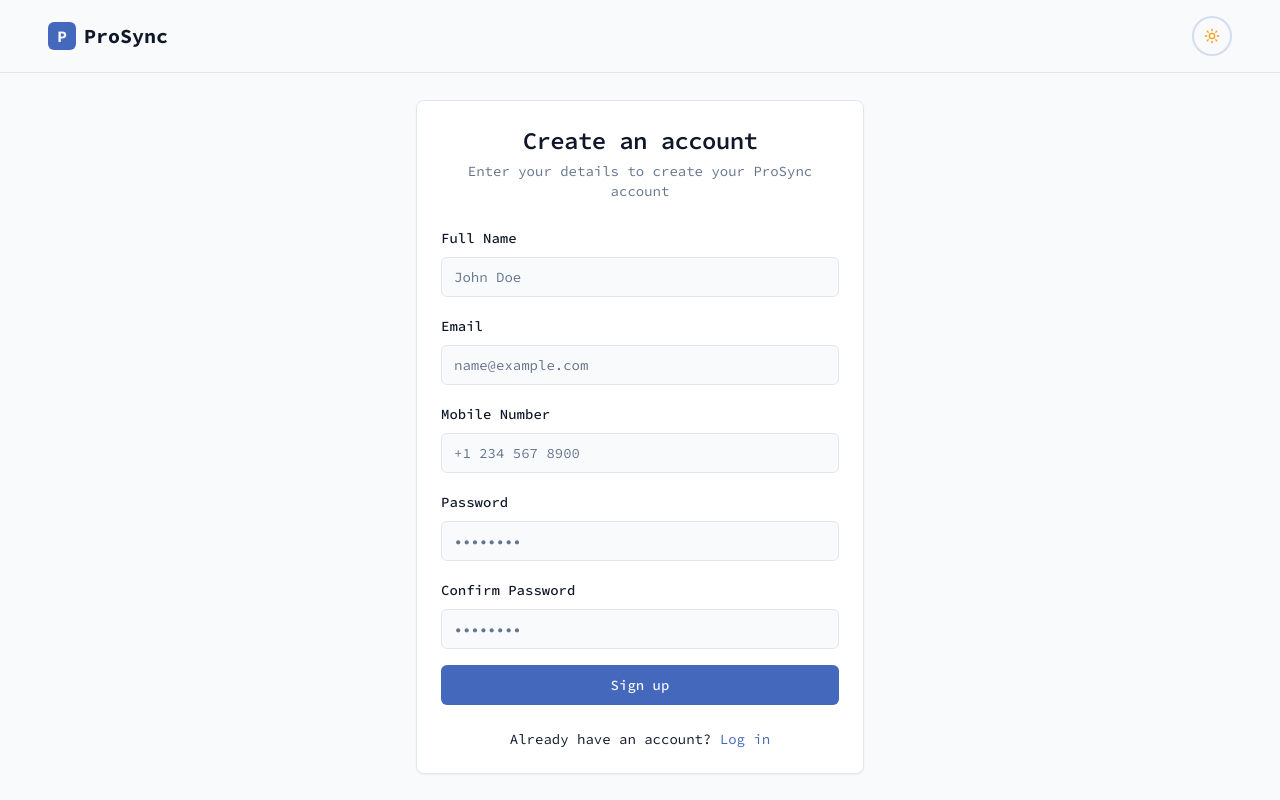
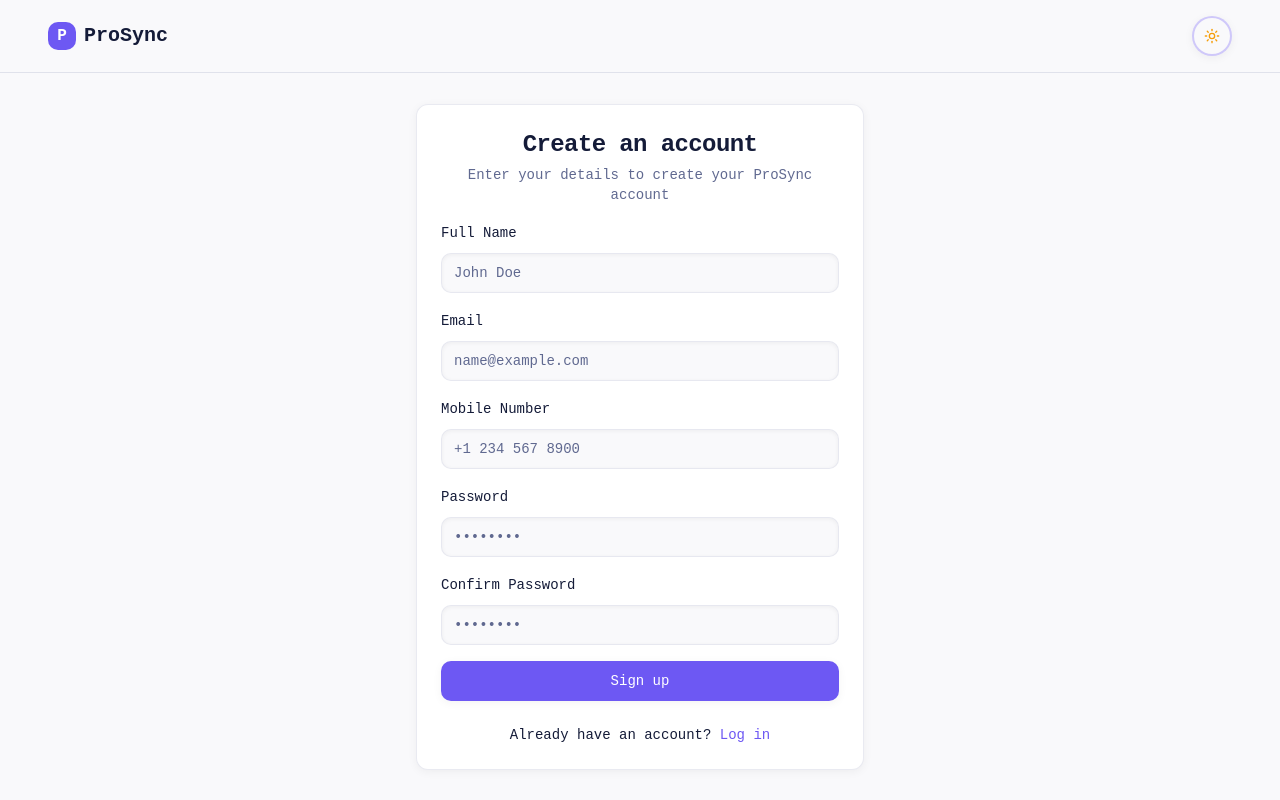
Before and after one commit to acadbunchies/ProSync-App-Main, a React (Vite) app: page /signup in a window 1280 px wide. Built offline with nearby package versions, Linux system fonts and the light colour scheme.

Commit message:
Refactor: Improve UI with new color scheme and shadows
- Updated the color scheme for better contrast and visual appeal.
- Added shadows to UI elements for depth.
- Improved border appearances for a cleaner look.

```diff
--- a/src/components/ThemeToggle.tsx
+++ b/src/components/ThemeToggle.tsx
@@ -43,8 +43,9 @@ export function ThemeToggle() {
       variant="outline"
       size="icon"
       onClick={toggleTheme}
-      className="rounded-full border-2 border-primary/20 hover:border-primary/50 transition-all button-pop"
+      className="rounded-full border-2 border-primary/30 hover:border-primary/70 transition-all button-pop"
       title={`Switch to ${theme === 'light' ? 'dark' : 'light'} theme`}
+      style={{ "--shadow-color": "rgba(142, 120, 255, 0.2)" } as React.CSSProperties}
     >
       {theme === "light" ? (
         <MotionIcon
--- a/src/components/ui/button.tsx
+++ b/src/components/ui/button.tsx
@@ -1,3 +1,4 @@
+
 import * as React from "react"
 import { Slot } from "@radix-ui/react-slot"
 import { cva, type VariantProps } from "class-variance-authority"
@@ -5,7 +6,7 @@ import { cva, type VariantProps } from "class-variance-authority"
 import { cn } from "@/lib/utils"
 
 const buttonVariants = cva(
-  "inline-flex items-center justify-center gap-2 whitespace-nowrap rounded-md text-sm font-medium ring-offset-background transition-colors focus-visible:outline-none focus-visible:ring-2 focus-visible:ring-ring focus-visible:ring-offset-2 disabled:pointer-events-none disabled:opacity-50 [&_svg]:pointer-events-none [&_svg]:size-4 [&_svg]:shrink-0",
+  "inline-flex items-center justify-center gap-2 whitespace-nowrap rounded-md text-sm font-medium ring-offset-background transition-colors focus-visible:outline-none focus-visible:ring-2 focus-visible:ring-ring focus-visible:ring-offset-2 disabled:pointer-events-none disabled:opacity-50 [&_svg]:pointer-events-none [&_svg]:size-4 [&_svg]:shrink-0 shadow-soft hover:shadow-medium transition-all duration-300",
   {
     variants: {
       variant: {
@@ -16,8 +17,8 @@ const buttonVariants = cva(
           "border border-input bg-background hover:bg-accent hover:text-accent-foreground",
         secondary:
           "bg-secondary text-secondary-foreground hover:bg-secondary/80",
-        ghost: "hover:bg-accent hover:text-accent-foreground",
-        link: "text-primary underline-offset-4 hover:underline",
+        ghost: "hover:bg-accent hover:text-accent-foreground shadow-none hover:shadow-none",
+        link: "text-primary underline-offset-4 hover:underline shadow-none hover:shadow-none",
       },
       size: {
         default: "h-10 px-4 py-2",
--- a/src/components/ui/card.tsx
+++ b/src/components/ui/card.tsx
@@ -1,3 +1,4 @@
+
 import * as React from "react"
 
 import { cn } from "@/lib/utils"
@@ -9,7 +10,7 @@ const Card = React.forwardRef<
   <div
     ref={ref}
     className={cn(
-      "rounded-lg border bg-card text-card-foreground shadow-sm",
+      "rounded-lg border border-border/70 bg-card text-card-foreground shadow-soft hover:shadow-medium transition-all duration-300",
       className
     )}
     {...props}
@@ -23,7 +24,7 @@ const CardHeader = React.forwardRef<
 >(({ className, ...props }, ref) => (
   <div
     ref={ref}
-    className={cn("flex flex-col space-y-1.5 p-6", className)}
+    className={cn("flex flex-col space-y-1.5 p-6 pb-4", className)}
     {...props}
   />
 ))
--- a/src/components/ui/input.tsx
+++ b/src/components/ui/input.tsx
@@ -1,3 +1,4 @@
+
 import * as React from "react"
 
 import { cn } from "@/lib/utils"
@@ -8,7 +9,7 @@ const Input = React.forwardRef<HTMLInputElement, React.ComponentProps<"input">>(
       <input
         type={type}
         className={cn(
-          "flex h-10 w-full rounded-md border border-input bg-background px-3 py-2 text-base ring-offset-background file:border-0 file:bg-transparent file:text-sm file:font-medium file:text-foreground placeholder:text-muted-foreground focus-visible:outline-none focus-visible:ring-2 focus-visible:ring-ring focus-visible:ring-offset-2 disabled:cursor-not-allowed disabled:opacity-50 md:text-sm",
+          "flex h-10 w-full rounded-md border border-input/70 bg-background px-3 py-2 text-base ring-offset-background file:border-0 file:bg-transparent file:text-sm file:font-medium file:text-foreground placeholder:text-muted-foreground focus-visible:outline-none focus-visible:ring-2 focus-visible:ring-ring/50 focus-visible:ring-offset-1 focus-visible:border-ring/50 disabled:cursor-not-allowed disabled:opacity-50 shadow-inner-glow transition-all duration-200 focus-within:shadow-colored md:text-sm",
           className
         )}
         ref={ref}
--- a/src/index.css
+++ b/src/index.css
@@ -1,71 +1,75 @@
-
-/* Import Source Code Pro font which has good uppercase/lowercase distinction */
-@import url('https://fonts.googleapis.com/css2?family=Source+Code+Pro:wght@400;500;600;700&display=swap');
 
 @tailwind base;
 @tailwind components;
 @tailwind utilities;
 
+/* Import Source Code Pro font which has good uppercase/lowercase distinction */
+@import url('https://fonts.googleapis.com/css2?family=Source+Code+Pro:wght@400;500;600;700&display=swap');
+
 @layer base {
   :root {
-    --background: 210 40% 98%;
-    --foreground: 222 47% 11%;
+    --background: 225 25% 98%;
+    --foreground: 228 47% 15%;
     --card: 0 0% 100%;
-    --card-foreground: 222 47% 11%;
+    --card-foreground: 228 47% 15%;
     --popover: 0 0% 100%;
-    --popover-foreground: 222 47% 11%;
-    --primary: 222 47% 50%;
-    --primary-foreground: 210 40% 98%;
-    --secondary: 210 40% 93%;
-    --secondary-foreground: 222 47% 11%;
-    --muted: 210 40% 93%;
-    --muted-foreground: 215 16% 47%;
-    --accent: 222 47% 93%;
-    --accent-foreground: 222 47% 11%;
+    --popover-foreground: 228 47% 15%;
+    --primary: 248 87% 65%;
+    --primary-foreground: 0 0% 100%;
+    --secondary: 225 25% 94%;
+    --secondary-foreground: 228 47% 15%;
+    --muted: 225 25% 94%;
+    --muted-foreground: 228 20% 47%;
+    --accent: 248 30% 95%;
+    --accent-foreground: 228 47% 15%;
     --destructive: 0 84% 60%;
-    --destructive-foreground: 210 40% 98%;
-    --border: 214 32% 91%;
-    --input: 214 32% 91%;
-    --ring: 222 47% 50%;
-    --radius: 0.5rem;
-    --sidebar-background: 0 0% 98%;
-    --sidebar-foreground: 215 16% 47%;
-    --sidebar-primary: 222 47% 11%;
-    --sidebar-primary-foreground: 0 0% 98%;
-    --sidebar-accent: 210 40% 93%;
-    --sidebar-accent-foreground: 222 47% 11%;
-    --sidebar-border: 214 32% 91%;
-    --sidebar-ring: 221 83% 53%;
+    --destructive-foreground: 0 0% 100%;
+    --border: 228 20% 90%;
+    --input: 228 20% 90%;
+    --ring: 248 87% 65%;
+    --radius: 0.75rem;
+    --sidebar-background: 225 30% 96%;
+    --sidebar-foreground: 228 20% 47%;
+    --sidebar-primary: 248 87% 65%;
+    --sidebar-primary-foreground: 0 0% 100%;
+    --sidebar-accent: 225 25% 90%;
+    --sidebar-accent-foreground: 228 47% 15%;
+    --sidebar-border: 228 20% 90%;
+    --sidebar-ring: 248 87% 65%;
+    --glow-color: rgba(142, 120, 255, 0.2);
+    --shadow-color: rgba(142, 120, 255, 0.15);
   }
 
   .dark {
-    --background: 222 47% 11%;
-    --foreground: 210 40% 98%;
-    --card: 222 47% 11%;
-    --card-foreground: 210 40% 98%;
-    --popover: 222 47% 11%;
-    --popover-foreground: 210 40% 98%;
-    --primary: 221 83% 65%;
+    --background: 232 47% 10%;
+    --foreground: 225 25% 98%;
+    --card: 232 47% 12%;
+    --card-foreground: 225 25% 98%;
+    --popover: 232 47% 12%;
+    --popover-foreground: 225 25% 98%;
+    --primary: 248 87% 70%;
     --primary-foreground: 0 0% 100%;
-    --secondary: 217 33% 17%;
-    --secondary-foreground: 210 40% 98%;
-    --muted: 217 33% 17%;
-    --muted-foreground: 215 16% 65%;
-    --accent: 217 33% 17%;
-    --accent-foreground: 210 40% 98%;
+    --secondary: 228 33% 18%;
+    --secondary-foreground: 225 25% 98%;
+    --muted: 228 33% 18%;
+    --muted-foreground: 228 20% 70%;
+    --accent: 228 33% 18%;
+    --accent-foreground: 225 25% 98%;
     --destructive: 0 62% 30%;
-    --destructive-foreground: 210 40% 98%;
-    --border: 217 33% 17%;
-    --input: 217 33% 17%;
-    --ring: 221 83% 65%;
-    --sidebar-background: 223 47% 9%;
-    --sidebar-foreground: 210 40% 93%;
-    --sidebar-primary: 221 83% 65%;
+    --destructive-foreground: 225 25% 98%;
+    --border: 228 33% 22%;
+    --input: 228 33% 22%;
+    --ring: 248 87% 70%;
+    --sidebar-background: 232 47% 8%;
+    --sidebar-foreground: 225 25% 90%;
+    --sidebar-primary: 248 87% 70%;
     --sidebar-primary-foreground: 0 0% 100%;
-    --sidebar-accent: 217 33% 17%;
-    --sidebar-accent-foreground: 210 40% 93%;
-    --sidebar-border: 217 33% 17%;
-    --sidebar-ring: 221 83% 53%;
+    --sidebar-accent: 228 33% 18%;
+    --sidebar-accent-foreground: 225 25% 90%;
+    --sidebar-border: 228 33% 22%;
+    --sidebar-ring: 248 87% 65%;
+    --glow-color: rgba(161, 142, 255, 0.2);
+    --shadow-color: rgba(161, 142, 255, 0.15);
   }
 }
 
@@ -88,11 +92,11 @@
 
 @layer components {
   .glass-card {
-    @apply bg-background/70 backdrop-blur-md border border-border rounded-lg shadow-sm;
+    @apply bg-background/90 backdrop-blur-md border border-border/40 rounded-lg shadow-medium;
   }
 
   .btn-hover {
-    @apply transition-all duration-300 ease-in-out hover:translate-y-[-2px] hover:shadow-md;
+    @apply transition-all duration-300 ease-in-out hover:translate-y-[-2px] hover:shadow-colored;
   }
 
   .text-gradient {
@@ -104,10 +108,22 @@
   }
 
   .card-hover {
-    @apply transition-all duration-300 hover:shadow-lg hover:translate-y-[-3px];
+    @apply transition-all duration-300 hover:shadow-colored hover:translate-y-[-3px];
   }
 
   .button-pop {
     @apply active:scale-95 transition-transform;
   }
+
+  .gradient-border {
+    @apply relative border-transparent bg-origin-border p-[1px] before:absolute before:inset-0 before:rounded-lg before:p-[1px] before:bg-gradient-to-r from-primary/30 to-purple-500/30 before:-z-10;
+  }
+
+  .elevated-card {
+    @apply bg-card border-border/50 shadow-medium hover:shadow-colored transition-all duration-300;
+  }
+
+  .content-panel {
+    @apply rounded-xl border border-border/70 bg-card p-6 shadow-soft;
+  }
 }
--- a/src/layouts/MainLayout.tsx
+++ b/src/layouts/MainLayout.tsx
@@ -9,7 +9,7 @@ interface MainLayoutProps {
 
 const MainLayout: React.FC<MainLayoutProps> = ({ children }) => {
   return (
-    <div className="min-h-screen flex flex-col">
+    <div className="min-h-screen flex flex-col bg-background text-foreground">
       <Navbar />
       <main className="flex-grow">{children}</main>
       <Footer />
--- a/tailwind.config.ts
+++ b/tailwind.config.ts
@@ -118,6 +118,10 @@ export default {
           "0%": { transform: "rotate(-10deg)", opacity: "0" },
           "100%": { transform: "rotate(0)", opacity: "1" },
         },
+        "glow": {
+          "0%, 100%": { boxShadow: "0 0 5px 2px var(--glow-color)" },
+          "50%": { boxShadow: "0 0 15px 5px var(--glow-color)" },
+        },
       },
       animation: {
         "accordion-down": "accordion-down 0.2s ease-out",
@@ -131,6 +135,14 @@ export default {
         "bounce-subtle": "bounce-subtle 2s ease-in-out infinite",
         "scale-in": "scale-in 0.3s ease-out forwards",
         "rotate-in": "rotate-in 0.4s ease-out forwards",
+        "glow": "glow 2s ease-in-out infinite",
+      },
+      boxShadow: {
+        'soft': '0 2px 10px rgba(0, 0, 0, 0.05)',
+        'medium': '0 4px 20px rgba(0, 0, 0, 0.08)',
+        'hard': '0 8px 30px rgba(0, 0, 0, 0.12)',
+        'inner-glow': 'inset 0 1px 4px 0 rgba(0, 0, 0, 0.05)',
+        'colored': '0 4px 14px 0 var(--shadow-color)',
       },
     },
   },
```
Also changed, not shown: src/layouts/DashboardLayout.tsx (+31 -29 lines), src/pages/Products.tsx (+5 -4 lines).
